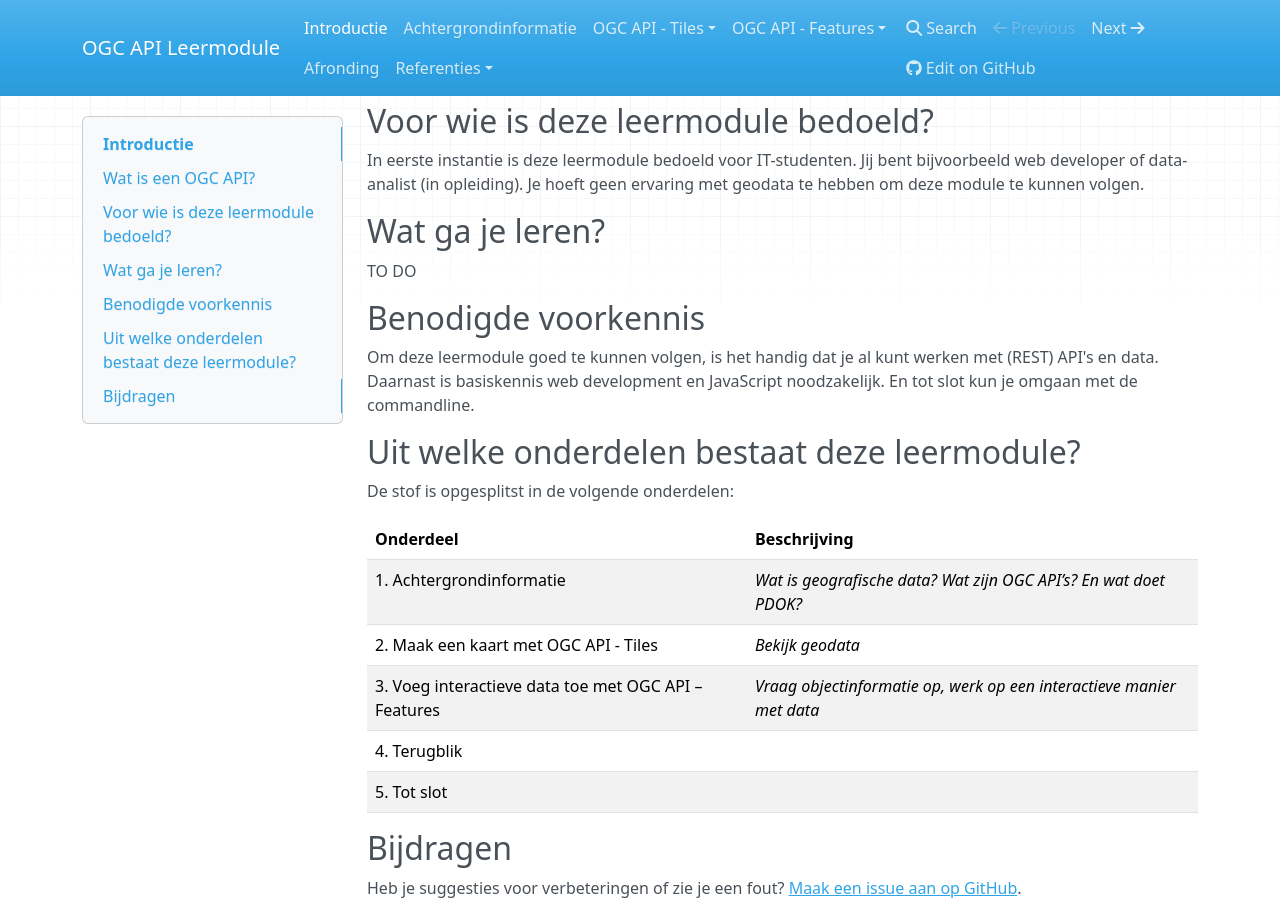
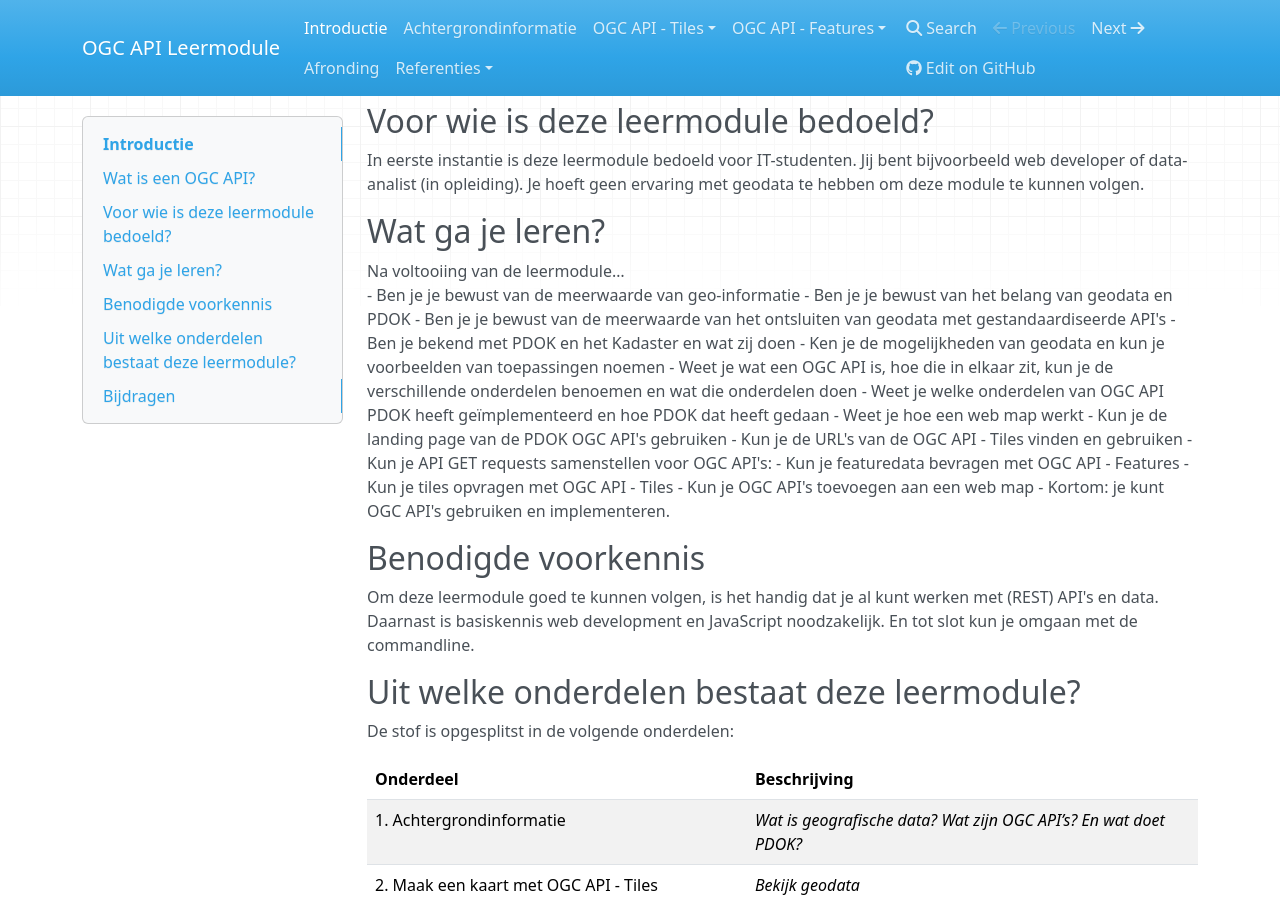
Before and after one commit to PDOK/leermodule-ogc-api, an MkDocs documentation site: the page built from docs/index.md, in a window 1280 px wide and 900 px high, scrolled down 559 px. Built offline with MkDocs 1.6.1, drawn with Linux system fonts in a browser that asks for light colours; nearby versions of some CDN libraries.

Commit message:
hoofd leerdoelen toegevoegd

```diff
--- a/docs/index.md
+++ b/docs/index.md
@@ -17,7 +17,22 @@ OGC API is een wereldwijde standaard. Dat zorgt ervoor dat iedereen op dezelfde
 In eerste instantie is deze leermodule bedoeld voor IT-studenten. Jij bent bijvoorbeeld web developer of data-analist (in opleiding). Je hoeft geen ervaring met geodata te hebben om deze module te kunnen volgen.
 
 ## Wat ga je leren?
-TO DO
+Na voltooiing van de leermodule…
+- Ben je je bewust van de meerwaarde van geo-informatie
+- Ben je je bewust van het belang van geodata en PDOK
+- Ben je je bewust van de meerwaarde van het ontsluiten van geodata met gestandaardiseerde API's
+- Ben je bekend met PDOK en het Kadaster en wat zij doen
+- Ken je de mogelijkheden van geodata en kun je voorbeelden van toepassingen noemen
+- Weet je wat een OGC API is, hoe die in elkaar zit, kun je de verschillende onderdelen benoemen en wat die onderdelen doen
+- Weet je welke onderdelen van OGC API PDOK heeft geïmplementeerd en hoe PDOK dat heeft gedaan
+- Weet je hoe een web map werkt
+- Kun je de landing page van de PDOK OGC API's gebruiken
+- Kun je de URL's van de OGC API - Tiles vinden en gebruiken
+- Kun je API GET requests samenstellen voor OGC API's:
+	- Kun je featuredata bevragen met OGC API - Features
+	- Kun je tiles opvragen met OGC API - Tiles
+- Kun je OGC API's toevoegen aan een web map
+- Kortom: je kunt OGC API's gebruiken en implementeren.
 
 ## Benodigde voorkennis
 Om deze leermodule goed te kunnen volgen, is het handig dat je al kunt werken met (REST) API's en data. Daarnast is basiskennis web development en JavaScript noodzakelijk. En tot slot kun je omgaan met de commandline.
```
